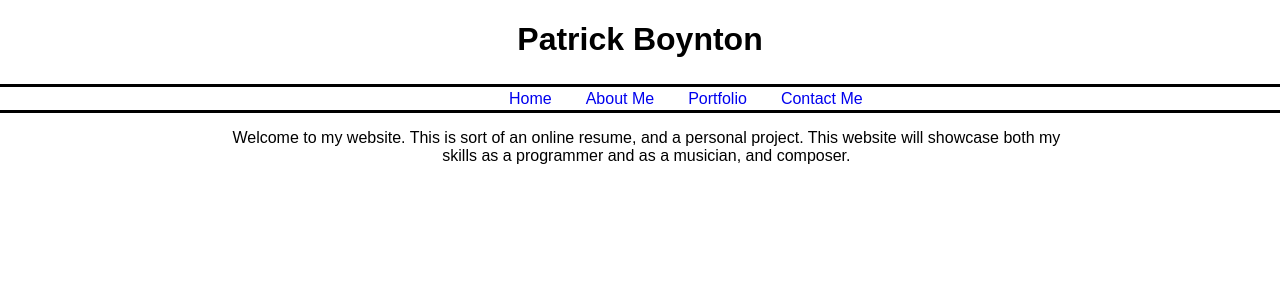
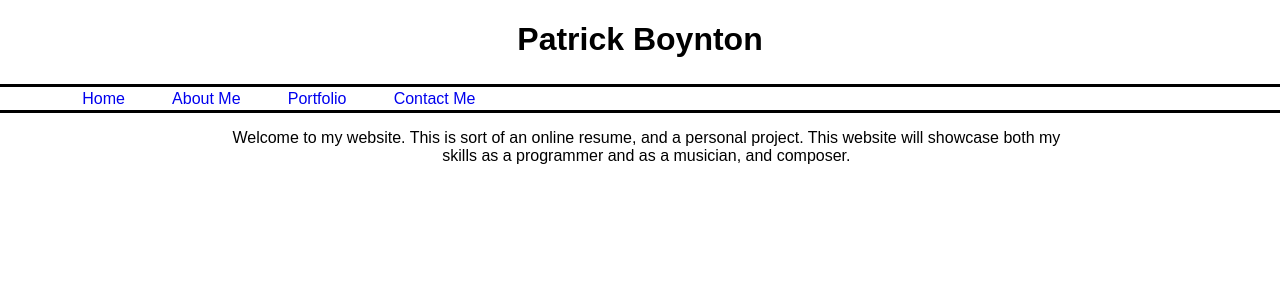
Before and after one commit to PatrickBoyn/PersonalSite, a Django app: page / in a window 1280 px wide. Shown: the top 300 px of the page. Run offline with Django 3.2, Linux system fonts and the light colour scheme.

Commit message:
Trying to find a decent way of centering the nav bar.

```diff
--- a/personal/static/css/site.css
+++ b/personal/static/css/site.css
@@ -12,6 +12,9 @@ h1{
 h2{
     text-align:center;
 }
+nav{
+    text-align:center;
+}
 .top{
     border-bottom:3px solid black;
     padding-bottom:2%;
@@ -19,7 +22,7 @@ h2{
 ul{
     list-style:none;
     display:flex;
-    padding-left:37.5%;
+    /*padding-left:37.5%;*/
     padding-top:.2%;
     padding-bottom:.2%;
     margin:0;
```
